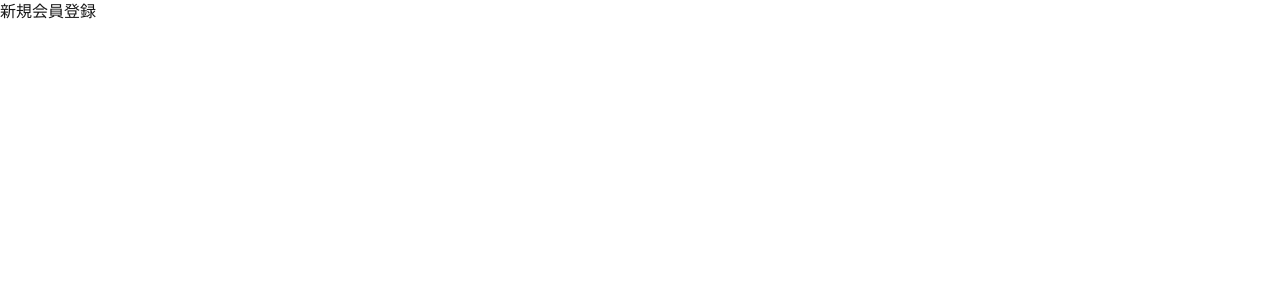
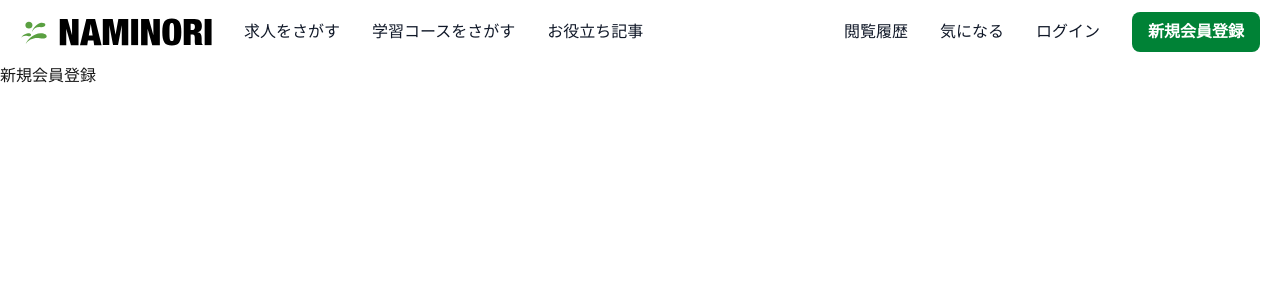
Before and after one commit to tatsuya582/naminori_copy_front, a Next.js app: page /user/sign_up in a window 1280 px wide. Shown: the top 300 px of the page. Built offline with nearby package versions, Linux system fonts and the light colour scheme.

Commit message:
add: ヘッダーを画面に追加

```diff
--- /dev/null
+++ b/src/layouts/DefaultLayout.tsx
@@ -0,0 +1,14 @@
+import Header from "@/components/header/Header";
+// import Footer from "@/components/Footer";
+
+const DefaultLayout = ({ children }: { children: React.ReactNode }) => {
+  return (
+    <div className="flex flex-col min-h-screen">
+      <Header />
+      <main className="flex-grow">{children}</main>
+      {/* <Footer /> */}
+    </div>
+  );
+};
+
+export default DefaultLayout;
--- a/src/pages/_app.tsx
+++ b/src/pages/_app.tsx
@@ -1,6 +1,11 @@
+import DefaultLayout from "@/layouts/DefaultLayout";
 import "@/styles/globals.css";
 import type { AppProps } from "next/app";
 
 export default function App({ Component, pageProps }: AppProps) {
-  return <Component {...pageProps} />;
+  return (
+    <DefaultLayout>
+      <Component {...pageProps} />
+    </DefaultLayout>
+  );
 }
```
